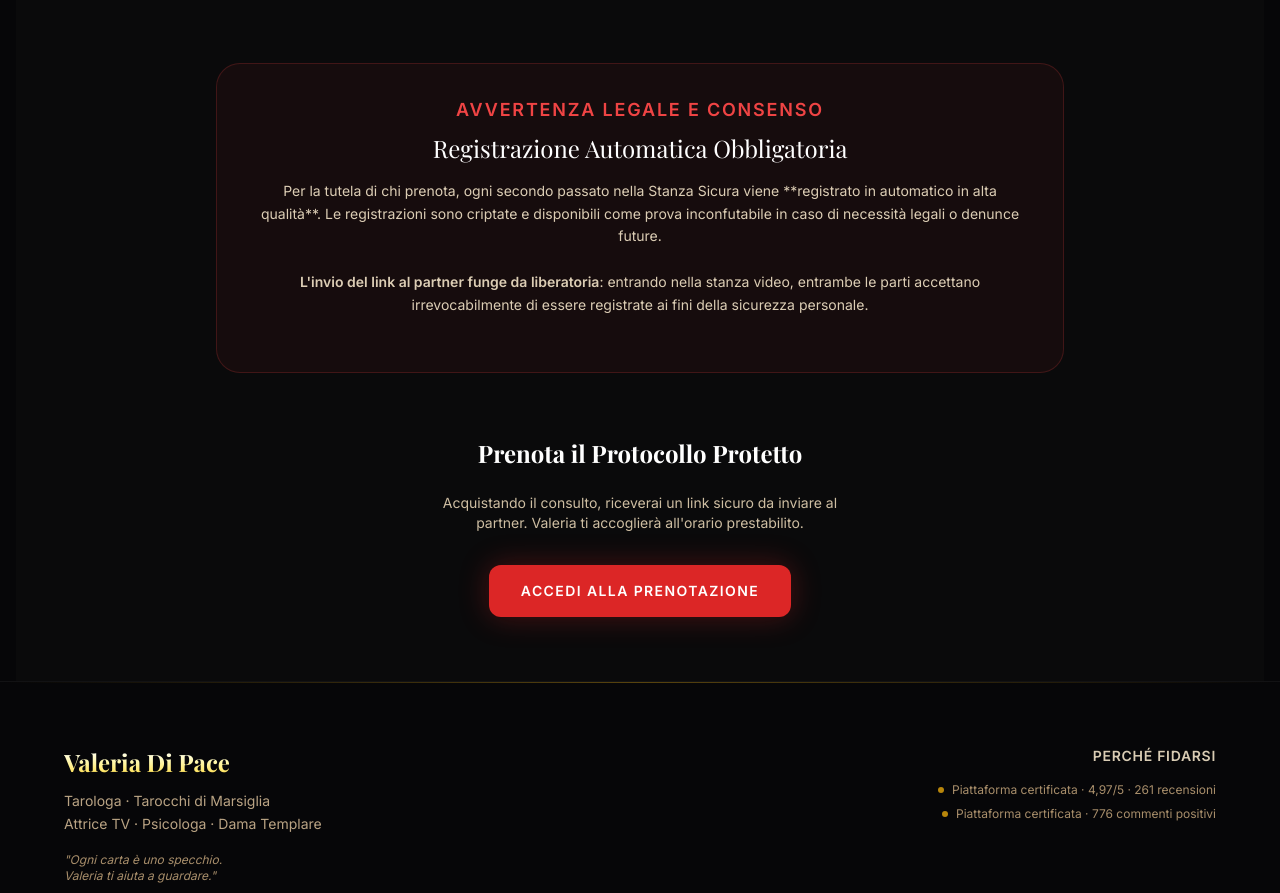
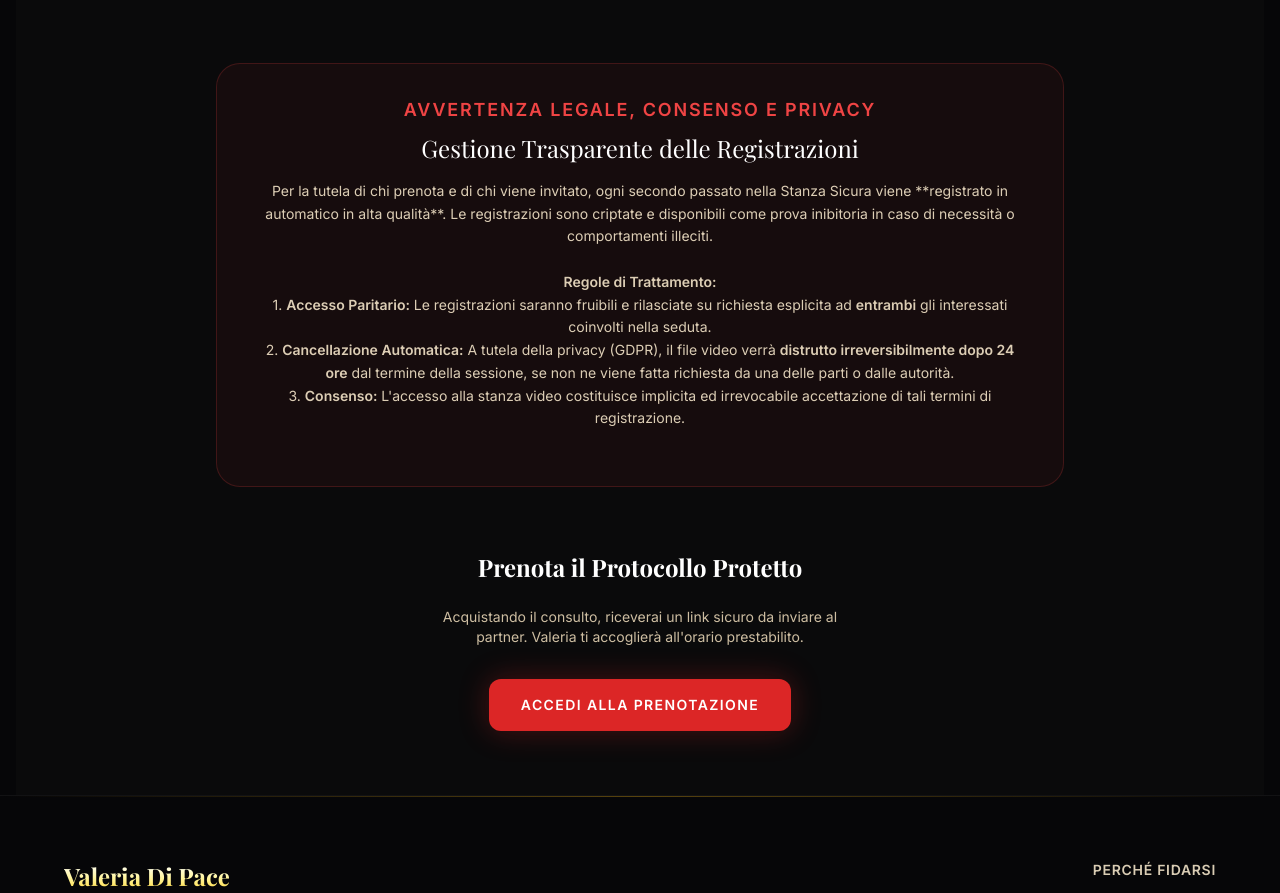
Before and after one commit to DND72/valeria-landing, a React (Vite) app: page /stanza-sicura in a window 1280 px wide. Shown: the part 886-1779 px from the top of the page. Built offline with nearby package versions, Linux system fonts and the light colour scheme; no server answers; a web font is replaced by a local one.

Commit message:
legal: aggiornati termini privacy e conservazione 24h registrazione Stanza Sicura

```diff
--- a/src/pages/StanzaSicuraPage.tsx
+++ b/src/pages/StanzaSicuraPage.tsx
@@ -68,11 +68,14 @@ export default function StanzaSicuraPage() {
             transition={{ delay: 0.3 }}
             className="p-8 bg-red-500/5 border border-red-500/20 rounded-3xl mb-16 text-center"
         >
-            <h3 className="text-lg font-bold text-red-500 mb-2 uppercase tracking-widest text-[11px]">Avvertenza Legale e Consenso</h3>
-            <h4 className="text-2xl font-serif text-white mb-4">Registrazione Automatica Obbligatoria</h4>
+            <h3 className="text-lg font-bold text-red-500 mb-2 uppercase tracking-widest text-[11px]">Avvertenza Legale, Consenso e Privacy</h3>
+            <h4 className="text-2xl font-serif text-white mb-4">Gestione Trasparente delle Registrazioni</h4>
             <p className="text-white/60 text-sm max-w-3xl mx-auto leading-relaxed mb-6">
-                Per la tutela di chi prenota, ogni secondo passato nella Stanza Sicura viene **registrato in automatico in alta qualità**. Le registrazioni sono criptate e disponibili come prova inconfutabile in caso di necessità legali o denunce future. <br/><br/>
-                <strong>L'invio del link al partner funge da liberatoria</strong>: entrando nella stanza video, entrambe le parti accettano irrevocabilmente di essere registrate ai fini della sicurezza personale.
+                Per la tutela di chi prenota e di chi viene invitato, ogni secondo passato nella Stanza Sicura viene **registrato in automatico in alta qualità**. Le registrazioni sono criptate e disponibili come prova inibitoria in caso di necessità o comportamenti illeciti. <br/><br/>
+                <strong>Regole di Trattamento:</strong><br/>
+                1. <strong>Accesso Paritario:</strong> Le registrazioni saranno fruibili e rilasciate su richiesta esplicita ad <strong>entrambi</strong> gli interessati coinvolti nella seduta.<br/>
+                2. <strong>Cancellazione Automatica:</strong> A tutela della privacy (GDPR), il file video verrà <strong>distrutto irreversibilmente dopo 24 ore</strong> dal termine della sessione, se non ne viene fatta richiesta da una delle parti o dalle autorità.<br/>
+                3. <strong>Consenso:</strong> L'accesso alla stanza video costituisce implicita ed irrevocabile accettazione di tali termini di registrazione.
             </p>
         </motion.div>
 
```
